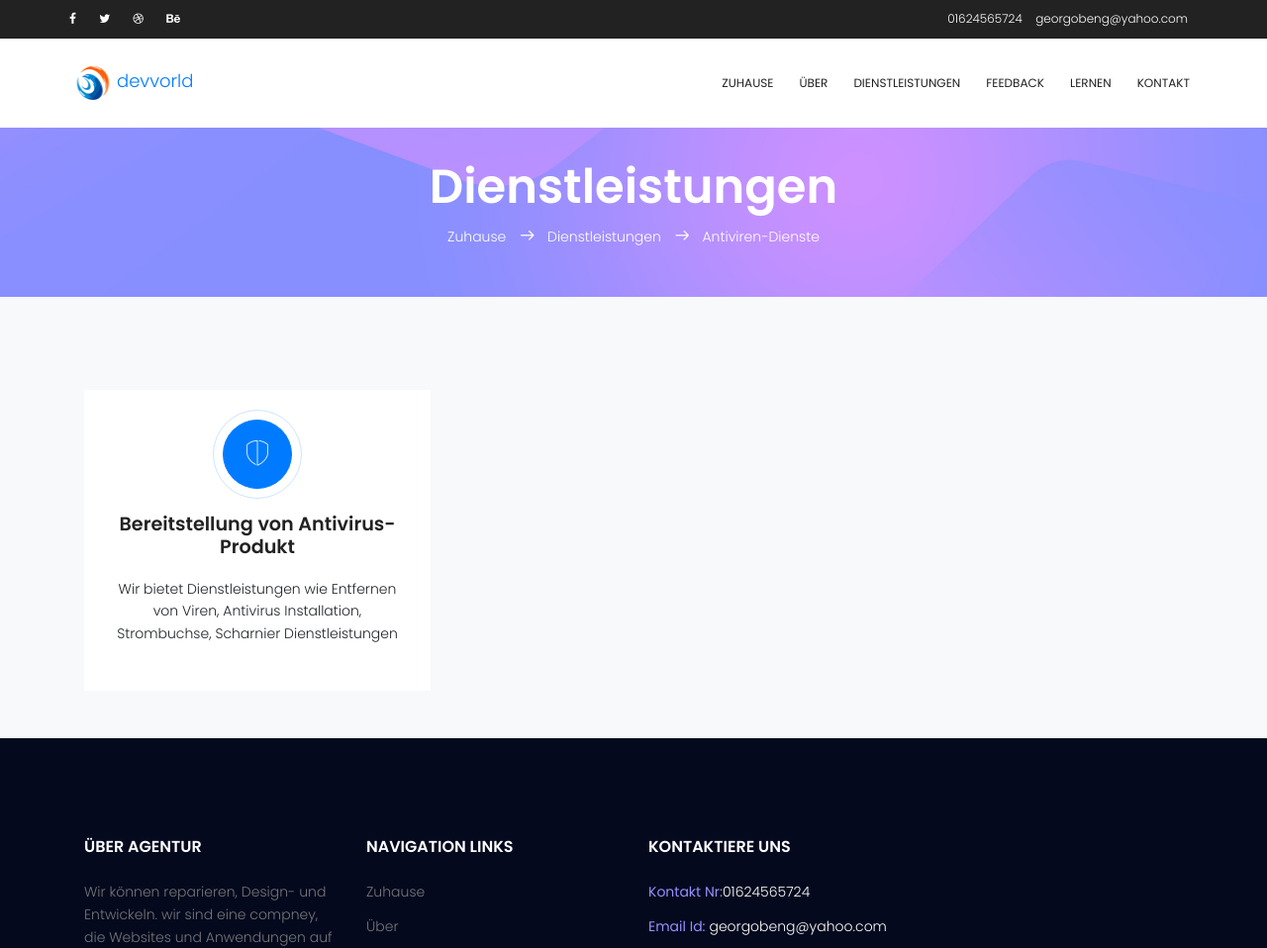
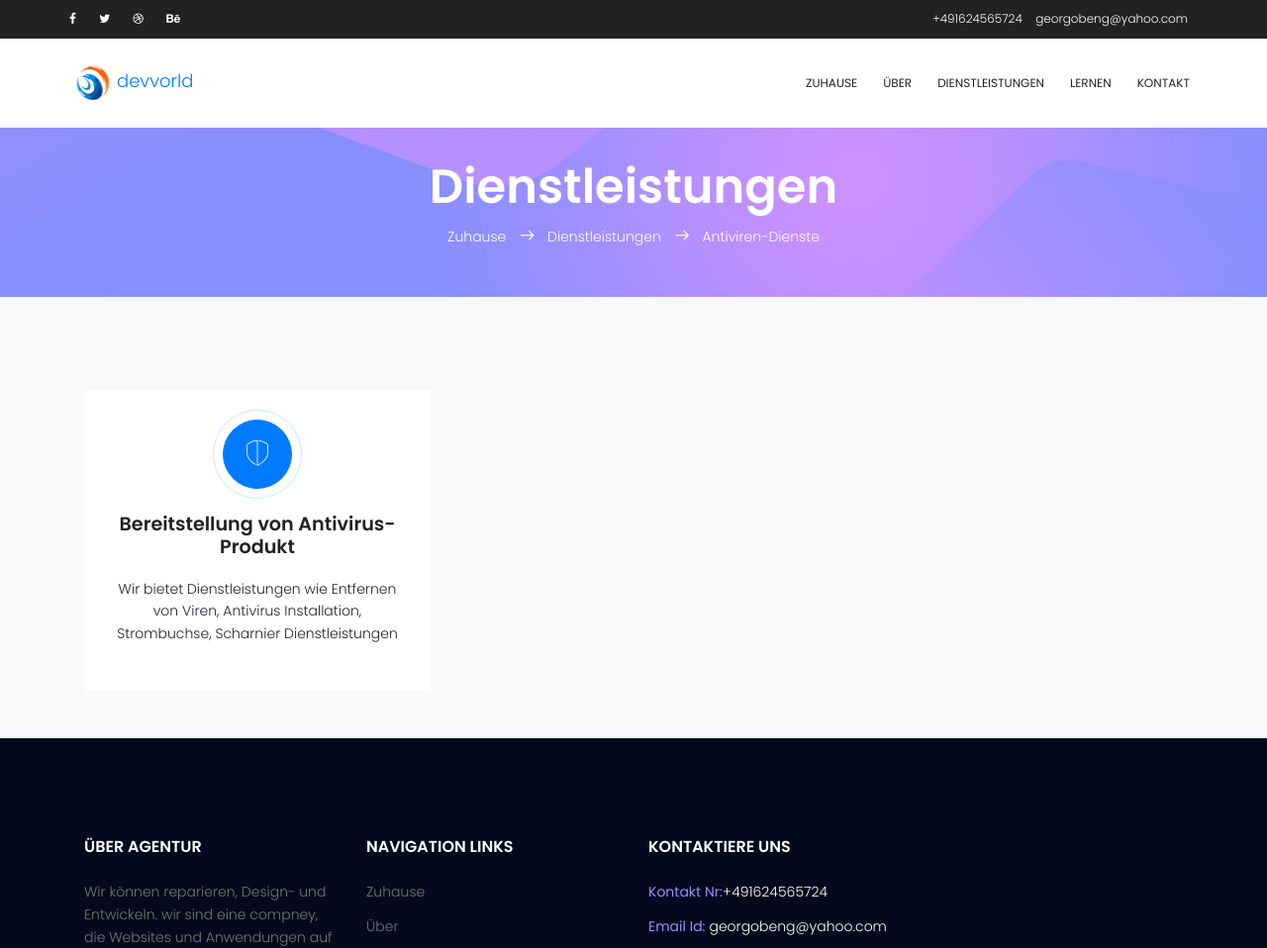
Before and after one commit to devvorldtech/devvorldtech.github.io, a plain HTML site: page anti.html in a window 1280 px wide. Shown: the top 958 px of the page at 99% size. Drawn offline with nearby package versions, Linux system fonts and the light colour scheme; some packages are replaced by stand-ins of ours; files whose address does not match are found by name.

Commit message:
changes on contact

```diff
--- a/anti.html
+++ b/anti.html
@@ -113,7 +113,7 @@
 								</ul>
 							</div>
 							<div class="col-lg-6 col-sm-6 col-8 header-top-right no-padding">
-								<a href="tel:01624565724">01624565724</a>
+								<a href="tel:+491624565724">+491624565724</a>
 								<a href="mailto:georgobeng@yahoo.com">georgobeng@yahoo.com</a>
 							</div>
 						</div>
@@ -129,7 +129,7 @@
 						<li class="menu-active"><a href="index.html">Zuhause</a></li>
 						<li><a href="about.html">Über</a></li>
 						<li><a href="servc.html">Dienstleistungen</a></li>
-						<li><a href="feedback.html">Feedback</a></li>
+
 						<li><a href="learn.html">Lernen</a></li>
 
 
@@ -307,7 +307,7 @@
               <div class="row">
                 <div class="col">
                   <ul>
-                    <li><b>Kontakt Nr:</b>01624565724</li>
+                    <li><b>Kontakt Nr:</b>+491624565724</li>
                     <li><b>Email Id:</b> georgobeng@yahoo.com</li>
 
                   </ul>
```
Also changed, not shown: about.html (+3 -3 lines), app.html (+2 -2 lines), contact.html (+4 -4 lines), feedback.html (+3 -3 lines), index.html (+4 -4 lines), learn.html (+3 -3 lines), repair.html (+3 -3 lines), servc.html (+3 -3 lines), software.html (+3 -3 lines), web.html (+2 -2 lines).
